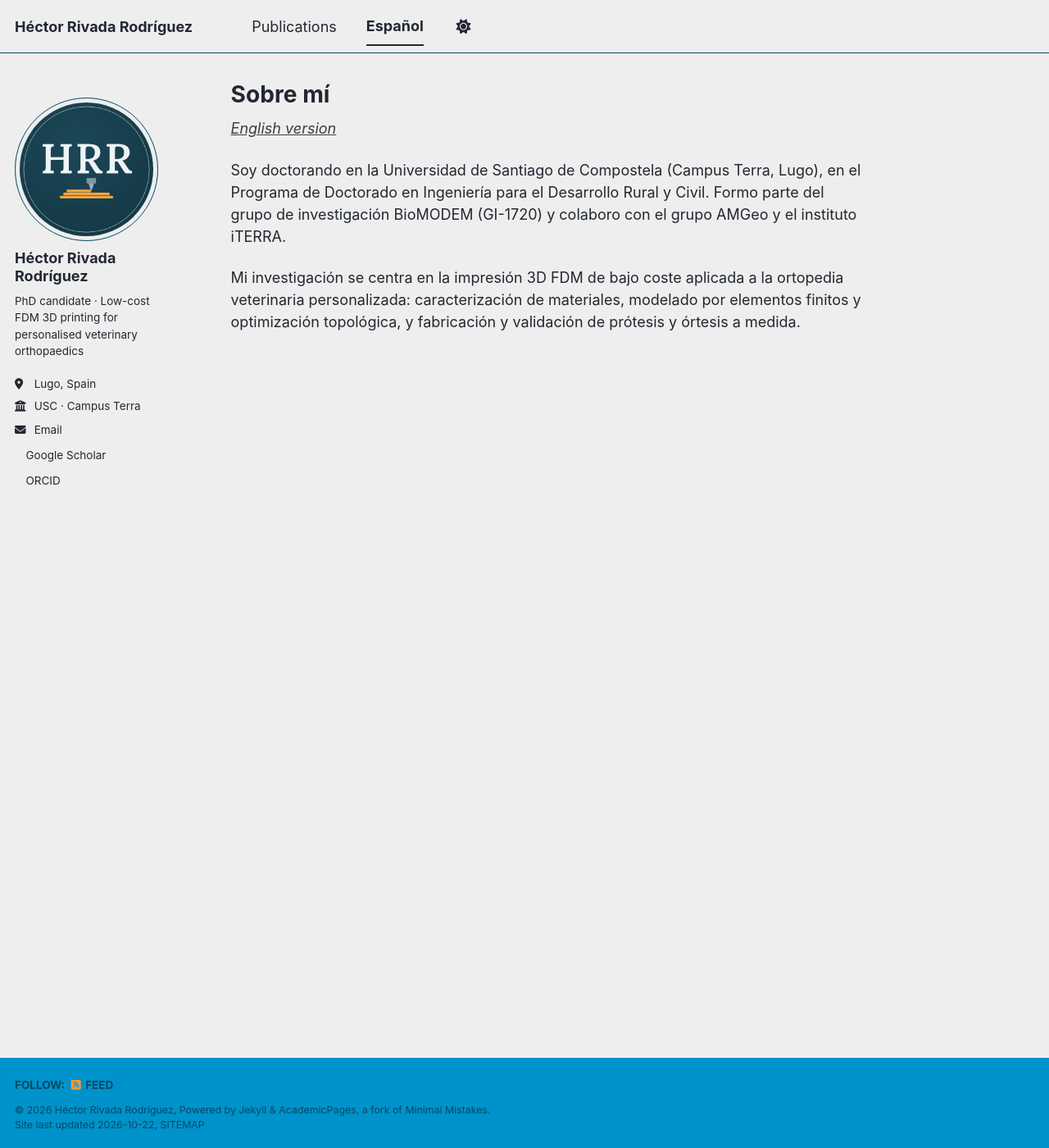
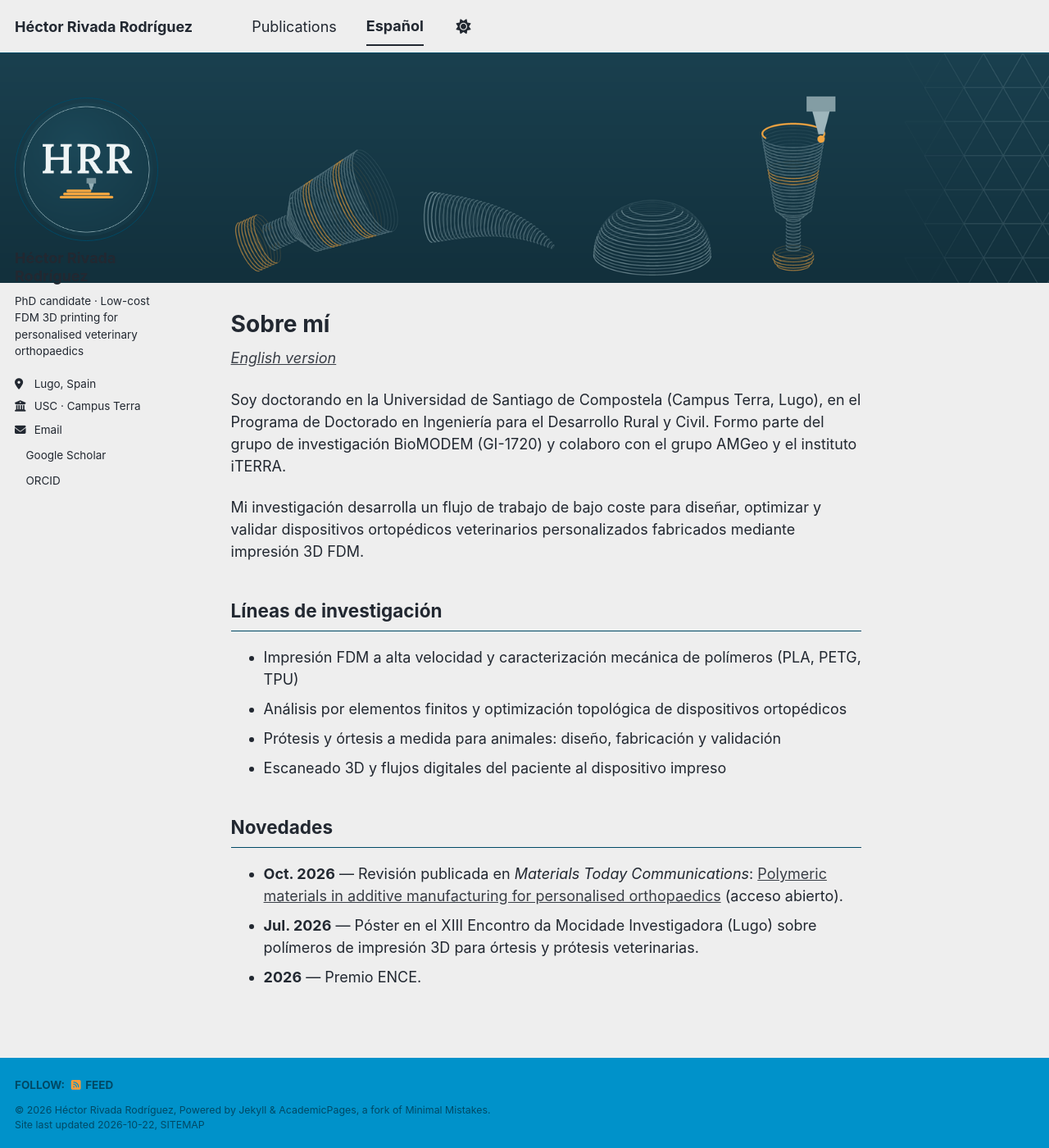
Before and after one commit to Hrivada/hrivada.github.io, a Jekyll site: the page built from _pages/es.md, in a window 1280 px wide and 1400 px high. Shown: the whole window at 82% size. Built offline with Jekyll 4.4.1, drawn with Linux system fonts in a browser that asks for light colours; a style sheet for code colours, icons or effects is not loaded.

Commit message:
Update es.md

```diff
--- a/_pages/es.md
+++ b/_pages/es.md
@@ -2,10 +2,25 @@
 permalink: /es/
 title: "Sobre mí"
 author_profile: true
+header:
+  image: "banner-protesis-animales.png"
 ---
 
 *[English version](/)*
 
 Soy doctorando en la Universidad de Santiago de Compostela (Campus Terra, Lugo), en el Programa de Doctorado en Ingeniería para el Desarrollo Rural y Civil. Formo parte del grupo de investigación BioMODEM (GI-1720) y colaboro con el grupo AMGeo y el instituto iTERRA.
 
-Mi investigación se centra en la impresión 3D FDM de bajo coste aplicada a la ortopedia veterinaria personalizada: caracterización de materiales, modelado por elementos finitos y optimización topológica, y fabricación y validación de prótesis y órtesis a medida.
+Mi investigación desarrolla un flujo de trabajo de bajo coste para diseñar, optimizar y validar dispositivos ortopédicos veterinarios personalizados fabricados mediante impresión 3D FDM.
+
+## Líneas de investigación
+
+- Impresión FDM a alta velocidad y caracterización mecánica de polímeros (PLA, PETG, TPU)
+- Análisis por elementos finitos y optimización topológica de dispositivos ortopédicos
+- Prótesis y órtesis a medida para animales: diseño, fabricación y validación
+- Escaneado 3D y flujos digitales del paciente al dispositivo impreso
+
+## Novedades
+
+- **Oct. 2026** — Revisión publicada en *Materials Today Communications*: [Polymeric materials in additive manufacturing for personalised orthopaedics](https://doi.org/10.1016/j.mtcomm.2026.116294) (acceso abierto).
+- **Jul. 2026** — Póster en el XIII Encontro da Mocidade Investigadora (Lugo) sobre polímeros de impresión 3D para órtesis y prótesis veterinarias.
+- **2026** — Premio ENCE.
```
